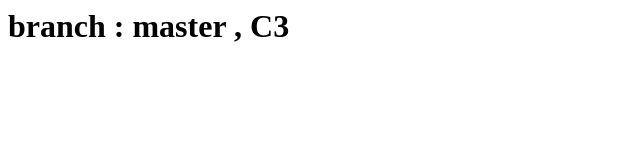
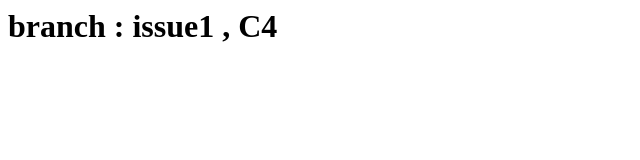
Before and after one commit to rohit106bhushan/demorepository, a plain HTML site: page Git_project/index.html in a window 1280 px wide. Shown: the whole page, without its empty margins (0-640 px from the left). Drawn offline with Linux system fonts and the light colour scheme.

Commit message:
issue1 c4

```diff
--- a/Git_project/index.html
+++ b/Git_project/index.html
@@ -3,7 +3,7 @@
 <title> Index </title>
 <body>
 
-<h1> branch : master , C3 </h1>
+<h1> branch : issue1 , C4 </h1>
 
 
 </body>
```
